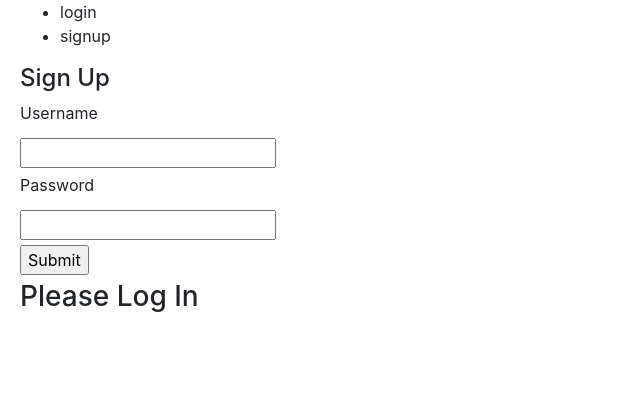
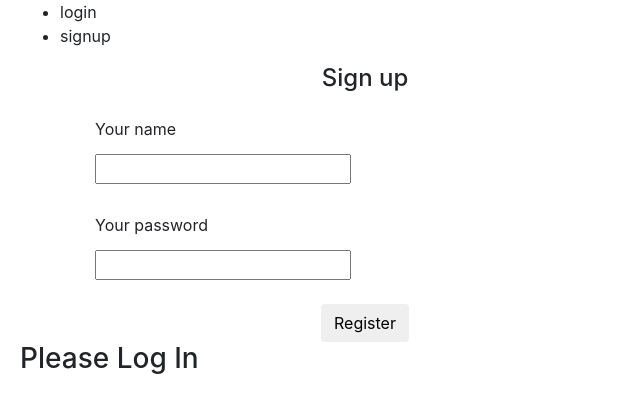
Before and after one commit to HarryPretel/SPIKEHIVE2K20, a React (Create React App) app in the folder frontend/: page / in a window 1280 px wide. Both pictures are taken after a click on the item "signup". Shown: the top 412 px of the page, without its empty margins (0-640 px from the left). Built offline with nearby package versions, Linux system fonts and the light colour scheme.

Commit message:
sign up ui

```diff
--- a/frontend/src/components/SignupForm.js
+++ b/frontend/src/components/SignupForm.js
@@ -1,5 +1,6 @@
 import React from 'react';
 import PropTypes from 'prop-types';
+import { MDBContainer, MDBRow, MDBCol, MDBInput, MDBBtn } from 'mdbreact';
 
 class SignupForm extends React.Component {
   state = {
@@ -17,7 +18,9 @@ class SignupForm extends React.Component {
     });
   };
 
+
   render() {
+    /*
     return (
       <form onSubmit={e => this.props.handle_signup(e, this.state)}>
         <h4>Sign Up</h4>
@@ -38,6 +41,43 @@ class SignupForm extends React.Component {
         <input type="submit" />
       </form>
     );
+    */
+
+    return (
+        <MDBContainer>
+          <MDBRow>
+            <MDBCol md="6">
+              <form onSubmit={e => this.props.handle_signup(e, this.state)}>
+                <p className="h4 text-center mb-4">Sign up</p>
+                <label htmlFor="defaultFormRegisterNameEx" className="grey-text">
+                  Your name
+                </label>
+                <input
+                    type="text"
+                    name="username"
+                    value={this.state.username}
+                    onChange={this.handle_change}
+                />
+                <br />
+                <label htmlFor="defaultFormRegisterPasswordEx" className="grey-text">
+                  Your password
+                </label>
+                <input
+                    type="password"
+                    name="password"
+                    value={this.state.password}
+                    onChange={this.handle_change}
+                />
+                <div className="text-center mt-4">
+                  <MDBBtn color="unique" type="submit">
+                    Register
+                  </MDBBtn>
+                </div>
+              </form>
+            </MDBCol>
+          </MDBRow>
+        </MDBContainer>
+        );
   }
 }
 
```
